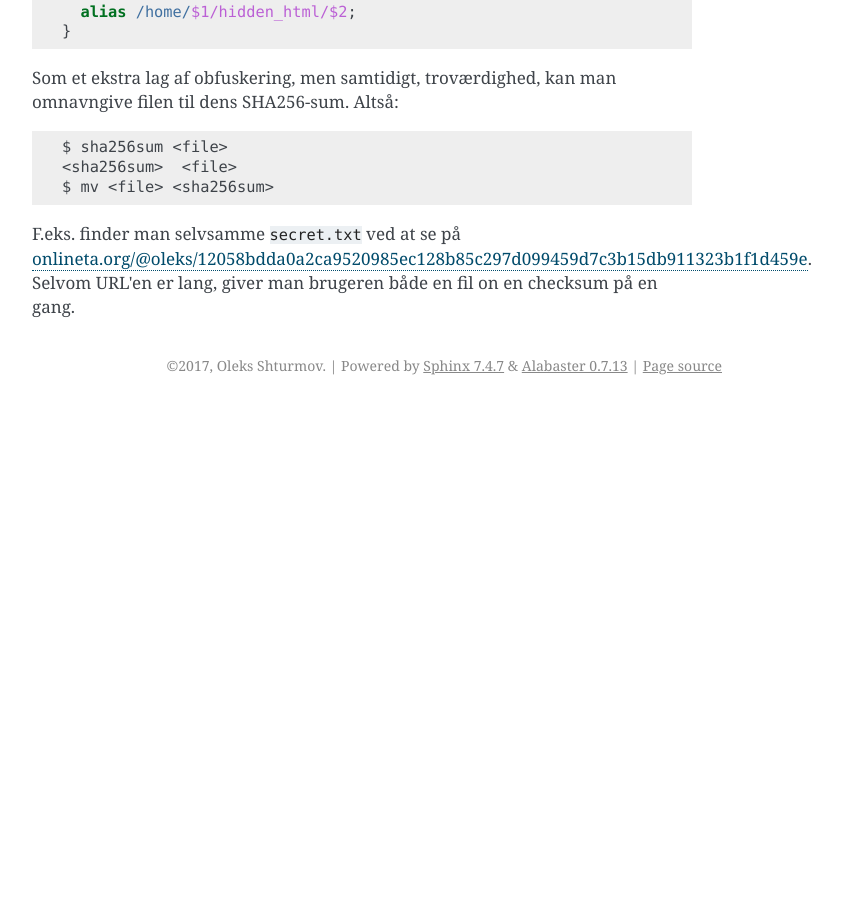
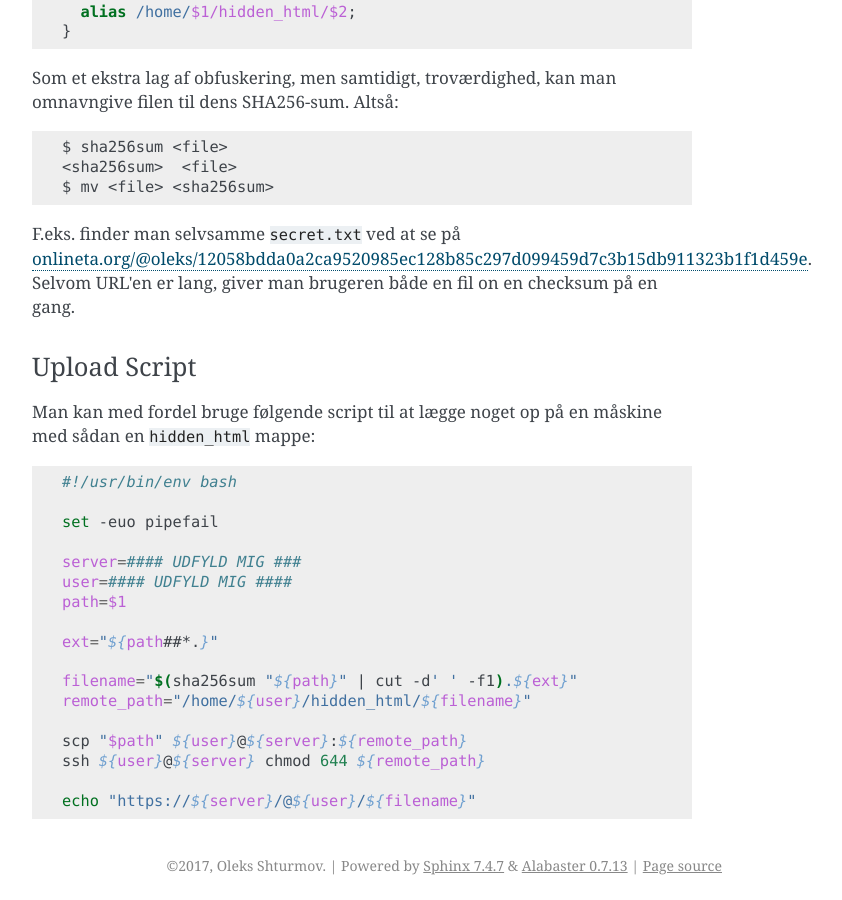
Before and after one commit to DIKUNIX/docs, a Sphinx documentation site: the page built from docs/kursusmaskine.rst, in a window 1280 px wide and 900 px high, scrolled down 980 px. Shown: the whole window, without its empty margins (388-1230 px from the left). Built offline with Sphinx 7.4.7, drawn with Linux system fonts in a browser that asks for light colours; before the commit the page ends 1385 px from its top, so only the background shows below that.

Commit message:
Et script til at lægge noget op på en maskine med hidden_html

```diff
--- a/docs/kursusmaskine.rst
+++ b/docs/kursusmaskine.rst
@@ -64,3 +64,29 @@ F.eks. finder man selvsamme ``secret.txt`` ved at se på
 <https://onlineta.org/@oleks/12058bdda0a2ca9520985ec128b85c297d099459d7c3b15db911323b1f1d459e>`_.
 Selvom URL'en er lang, giver man brugeren både en fil on en checksum på en
 gang.
+
+Upload Script
+=============
+
+Man kan med fordel bruge følgende script til at lægge noget op på en måskine
+med sådan en ``hidden_html`` mappe:
+
+.. code-block:: shell
+
+    #!/usr/bin/env bash
+
+    set -euo pipefail
+
+    server=#### UDFYLD MIG ###
+    user=#### UDFYLD MIG ####
+    path=$1
+
+    ext="${path##*.}"
+
+    filename="$(sha256sum "${path}" | cut -d' ' -f1).${ext}"
+    remote_path="/home/${user}/hidden_html/${filename}"
+
+    scp "$path" ${user}@${server}:${remote_path}
+    ssh ${user}@${server} chmod 644 ${remote_path}
+
+    echo "https://${server}/@${user}/${filename}"
```
